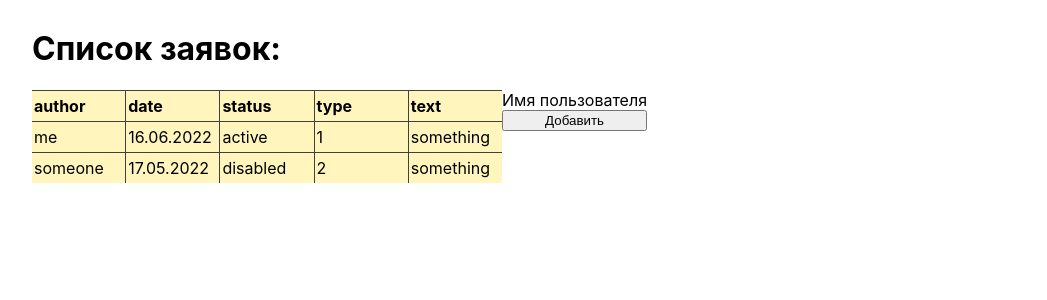
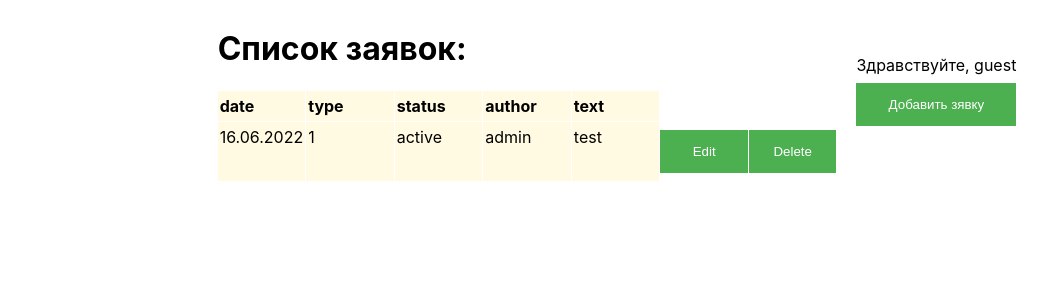
Before and after one commit to cloud-art/accepting-requests-system, a React (Create React App) app: page / in a window 1280 px wide. Shown: the top 300 px of the page, without its empty margins (23-1070 px from the left). Built offline with nearby package versions, Linux system fonts and the light colour scheme.

Commit message:
added components folder, other files for form and list of data. Also added modal window with the create form that create requests

```diff
--- a/package.json
+++ b/package.json
@@ -6,12 +6,13 @@
     "@testing-library/jest-dom": "^5.16.4",
     "@testing-library/react": "^13.3.0",
     "@testing-library/user-event": "^13.5.0",
+    "moment": "^2.29.3",
     "node-sass": "^6.0.0",
     "react": "^18.2.0",
     "react-dom": "^18.2.0",
     "react-scripts": "5.0.1",
+    "react-uuid": "^1.0.2",
     "web-vitals": "^2.1.4"
-
   },
   "scripts": {
     "start": "react-scripts start",
--- a/src/App.jsx
+++ /dev/null
@@ -1,55 +0,0 @@
-import './App.scss';
-import reqArray from "./data.json";
-import { useState } from 'react';
-
-function App() {
-  const [requests, setRequests] = useState(reqArray);
-
-  return (
-    <>
-      <div className='container'>
-        <h1>Список заявок:</h1>
-        <div className='req'>
-            {/* <div className="reqList">
-              {requests.map((e, i) => (
-                <div className="reqRow">
-                  <span>{e.author}</span>
-                  <span>{e.date}</span>
-                  <span>{e.status}</span>
-                  <span>{e.type}</span>
-                  <span>{e.text}</span>
-                </div>
-              ))}
-            </div> */}
-          <div className="reqList">
-            <div className="reqGrid">
-              <div className='reqCell title'>author</div>
-              <div className='reqCell title'>date</div>
-              <div className='reqCell title'>status</div>
-              <div className='reqCell title'>type</div>
-              <div className='reqCell title'>text</div>
-            </div>
-            {requests.map((e, i) => (
-              <div className="reqGrid">
-                <div className='reqCell'>{e['author']}</div>
-                <div className='reqCell'>{e['date']}</div>
-                <div className='reqCell'>{e['status']}</div>
-                <div className='reqCell'>{e['type']}</div>
-                <div className='reqCell'>{e['text']}</div>
-              </div>
-            ))}
-          </div>
-
-
-
-            <div className='reqAdd'>
-              <span>Имя пользователя</span>
-              <button>Добавить</button>
-            </div>
-        </div>
-      </div>
-    </>
-  );
-}
-
-export default App;
--- /dev/null
+++ b/src/components/App.jsx
@@ -0,0 +1,44 @@
+import './App.scss';
+import reqArray from "../data.json";
+import RequestsList from './RequestsList';
+import ModalAddRequest from './ModalAddRequest'
+import ReqAddForm from './ReqAddForm';
+import { useState } from 'react';
+import uuid from 'react-uuid'
+
+function App() {
+  const [currentUser, setCurrentUser] = useState('guest');
+  const [requests, setRequests] = useState(
+    [
+      {
+        "id": uuid(),
+        "date":"16.06.2022",
+        "type":"1",
+        "status":"active",
+        "author":"admin",
+        "text":"test"
+      }
+    ]
+  )
+
+  const [modalActive, setModalActive] = useState(false)
+
+  return (
+    <>
+      <div className='container'>
+        <div className='req'>
+          <RequestsList requests={requests} setRequests={setRequests}/>
+          <div className='reqAdd'>
+            <span>Здравствуйте, {currentUser}</span>
+            <button onClick={() => setModalActive(true)}>Добавить зявку</button>
+          </div>
+        </div>
+      </div>
+      <ModalAddRequest active={modalActive} setActive={setModalActive}>
+        <ReqAddForm requests={requests} setRequests={setRequests} currentUser={currentUser}/>
+      </ModalAddRequest>
+    </>
+  );
+}
+
+export default App;
--- a/src/App.scss
+++ b/src/components/App.scss
@@ -1,3 +1,17 @@
+button {
+    background-color: #4CAF50;
+    color: white;
+    padding: 14px 20px;
+    margin: 8px 0;
+    border: none;
+    cursor: pointer;
+    width: 100%;
+}
+
+button:hover {
+    opacity: 0.8;
+}
+
 .container{
     max-width: 1170px;
     margin: auto;
@@ -6,6 +20,8 @@
 
 .req{
     display: flex;
+    justify-content: center;
+    align-items: center;
 
 }
 
@@ -15,25 +31,20 @@
     flex-direction: column;
 }
 
-.reqRow{
-    display: flex;
-    justify-content: space-between;
-}
-
 .title{
     font-weight: bold;
 }
 
 .reqGrid{
     display: grid;
-    grid-template-columns: repeat(5, 1fr);
+    grid-template-columns: repeat(7, 1fr);
     grid-gap: 1px;
     padding-top: 1px;
-    background-color: #404040;
+    // background-color: #404040;
 }
 
 .reqCell{
-    background-color: #fff5bd;
+    background-color: #fffae1;
     color: #000000;
     min-height: 20px;
     min-width: 40px;
@@ -43,4 +54,5 @@
 .reqAdd{
     display: flex;
     flex-direction: column;
+    margin-left: 20px;
 }
--- /dev/null
+++ b/src/components/ModalAddRequest.jsx
@@ -0,0 +1,22 @@
+import React from "react";
+import "./ModalAddRequest.scss"
+
+const ModalAddRequest = ({active, setActive, children}) => {
+
+    const closeModal = () => {
+        setActive(false)
+    }
+    const openModal = () => {
+        setActive(true)
+    }
+
+    return (
+        <div className={active? `modal modal-active ` : `modal`} onClick={closeModal}>
+            <div className={active? `modal-content modal-content-active ` : `modal-content`} onClick={e => e.stopPropagation()}>
+                {children}
+            </div>
+        </div>
+    )
+}
+
+export default ModalAddRequest
--- /dev/null
+++ b/src/components/ModalAddRequest.scss
@@ -0,0 +1,31 @@
+.modal {
+    height: 100vh;
+    width: 100vw;
+    background-color: rgba(0, 0, 0, 0.4);
+    position: fixed;
+    top: 0;
+    left: 0;
+    display: flex;
+    justify-content: center;
+    align-items: center;
+    opacity: 0;
+    pointer-events: none;
+    transition: 0.5s
+}
+
+.modal-active{
+    opacity: 1;
+    pointer-events: all;
+}
+
+.modal-content{
+    padding: 20px;
+    border-radius: 12px;
+    background-color: white;
+    transform: scale(0.5);
+    transition: 0.4s all;
+}
+
+.modal-content-active{
+    transform: scale(1);
+}
--- /dev/null
+++ b/src/components/ReqAddForm.jsx
@@ -0,0 +1,76 @@
+import React from "react";
+import moment from "moment";
+import { useState, useEffect } from "react";
+import uuid from 'react-uuid'
+import "./ReqAddForm.scss"
+
+
+const ReqAddForm = ({requests, setRequests, currentUser}) => {
+
+    const [typeRequest, setTypeRequest] =  useState('');
+    const [textRequest, setTextRequest] =  useState('');
+    const [isButtonActive, setIsButtonActive] = useState(false)
+
+    const handleSubmit = (e) => {
+        e.preventDefault()
+
+        setRequests([...requests,
+            {
+                "id": uuid(),
+                "date": moment().format("DD.MM.YYYY"),
+                "type": typeRequest,
+                "status": "active",
+                "author": currentUser,
+                "text": textRequest
+            }
+        ])
+    }
+
+    useEffect(() => {
+        if (typeRequest == "" || textRequest ==""){
+            setIsButtonActive(false)
+        } else{
+            setIsButtonActive(true)
+        }
+        console.log('changed')
+
+    }, [typeRequest, textRequest]);
+
+    return (
+        <div className={'modalForm'}>
+            <h2>Добавить заявку</h2>
+            <form className="addReqForm">
+                <div className="addReqForm-container">
+                    <label htmlFor="type">
+                        <span className="reqAddForm-label">Тип заявки</span>
+                        <input
+                            type="text"
+                            name={"type"}
+                            className={'reqAddForm-input'}
+                            onChange={e => setTypeRequest(e.target.value)}
+                            />
+                    </label>
+                    <label htmlFor="text">
+                        <span className="reqAddForm-label">Текст</span>
+                        <input
+                            type="text"
+                            name={"text"}
+                            className={'reqAddForm-input'}
+                            onChange={e => setTextRequest(e.target.value)}
+                            />
+                    </label>
+                </div>
+                <button
+                    className=''
+                    type={"submit"}
+                    disabled={!isButtonActive}
+                    onClick={(e) => handleSubmit(e)}>
+                    Зарегистрировать заявку
+                </button>
+            </form>
+
+        </div>
+    )
+}
+
+export default ReqAddForm
--- /dev/null
+++ b/src/components/ReqAddForm.scss
@@ -0,0 +1,11 @@
+.modalForm{
+    width: 25vw
+}
+
+.reqAddForm-input{
+    width: 100%;
+    padding: 12px 20px;
+    margin: 8px 0;
+    border: 1px solid #ccc;
+    box-sizing: border-box;
+}
--- /dev/null
+++ b/src/components/Request.jsx
@@ -0,0 +1,36 @@
+import './App.scss';
+import { useState } from 'react';
+
+const Request = ({ id, date, type, status, author, text, list, setList}) => {
+    const handleEdit = () => {
+
+    }
+
+    const handleDelete = () =>{
+        setList(list.filter(e => {
+            return e.id != id
+        }))
+    }
+
+    return(
+        <div className="reqGrid" key="1">
+            <div className='reqCell'>{date}</div>
+            <div className='reqCell'>{type}</div>
+            <div className='reqCell'>{status}</div>
+            <div className='reqCell'>{author}</div>
+            <div className='reqCell'>{text}</div>
+            <button
+                onClick={() => handleEdit}
+                >
+                Edit
+            </button>
+            <button
+                onClick={(e) => handleDelete(e)}
+                >
+                Delete
+            </button>
+        </div>
+    )
+}
+
+export default Request
--- /dev/null
+++ b/src/components/RequestsList.jsx
@@ -0,0 +1,25 @@
+import reqArray from "../data.json";
+import { useState } from 'react';
+import Request from "./Request";
+
+
+function RequestsList({ requests, setRequests }) {
+
+    return (
+      <div className="reqList">
+        <h1>Список заявок:</h1>
+        <div className="reqGrid">
+          <div className='reqCell title'>date</div>
+          <div className='reqCell title'>type</div>
+          <div className='reqCell title'>status</div>
+          <div className='reqCell title'>author</div>
+          <div className='reqCell title'>text</div>
+        </div>
+        {requests.map((e, i) => (
+          <Request id={e.id} date={e.date} type={e.type} status={e.status} author={e.author} text={e.text} list={requests} setList={setRequests} />
+        ))}
+      </div>
+    )
+  }
+
+  export default RequestsList;
--- a/src/data.json
+++ b/src/data.json
@@ -12,5 +12,12 @@
         "status":"disabled",
         "author":"someone",
         "text":"something"
+    },
+    {
+        "date":"17.05.2022",
+        "type":"2",
+        "status":"",
+        "author":"",
+        "text":""
     }
 ]
--- a/src/index.js
+++ b/src/index.js
@@ -1,7 +1,7 @@
 import React from 'react';
 import ReactDOM from 'react-dom/client';
 import './index.scss';
-import App from './App';
+import App from './components/App';
 
 const root = ReactDOM.createRoot(document.getElementById('root'));
 root.render(
```
Also changed, not shown: 1 other file (tests, documents, lock files or other folders).
